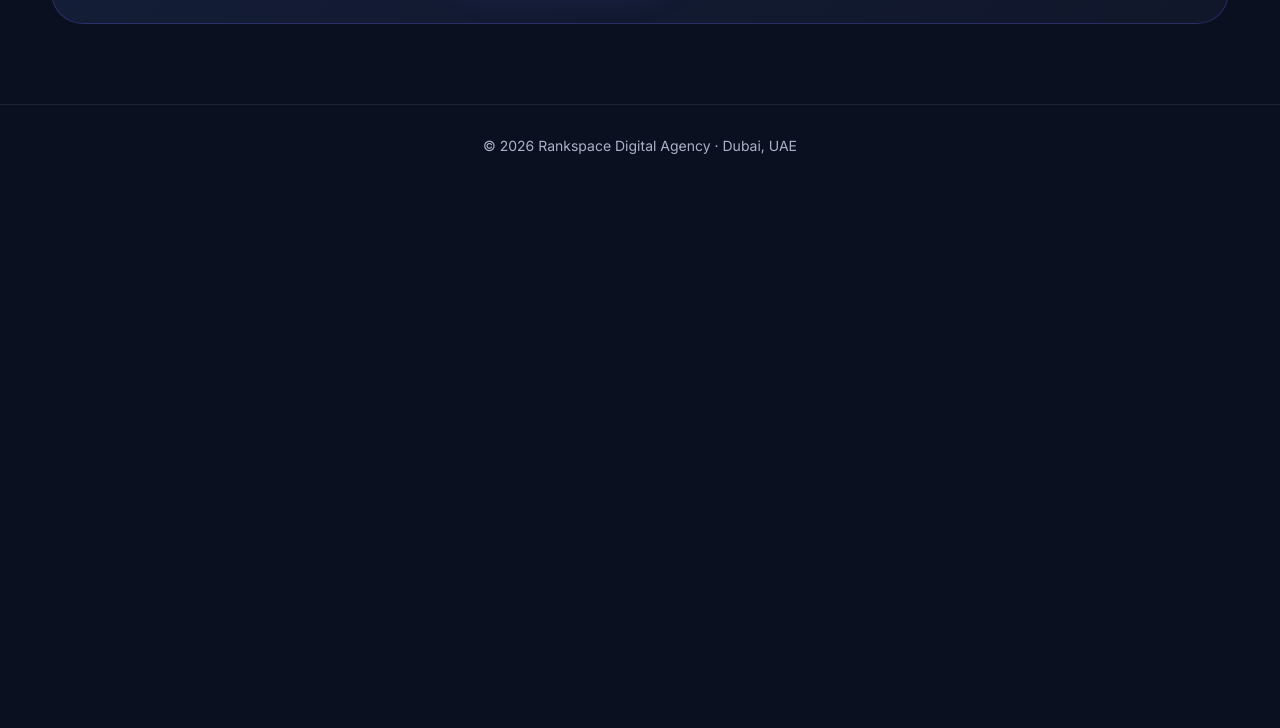
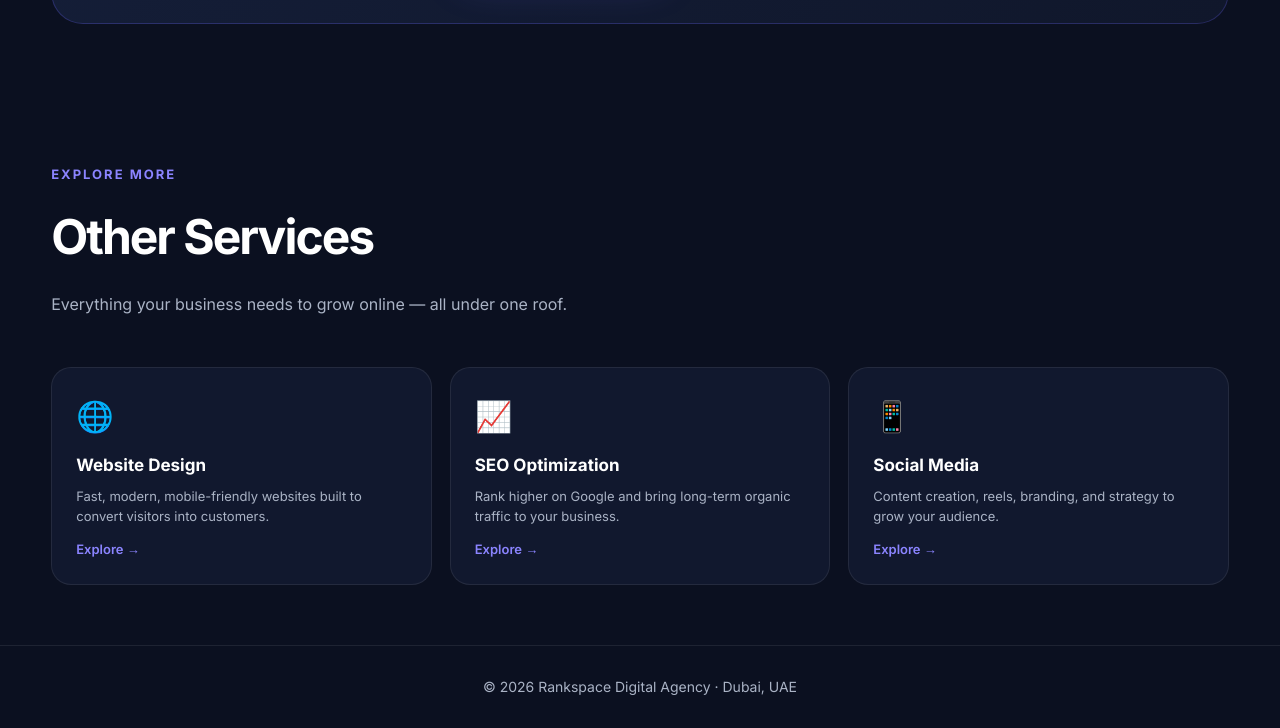
Before and after one commit to rankspacedubai/rankspacedubai.github.io, a plain HTML site: page paid-ads.html in a window 1280 px wide. Shown: the part 4819-5547 px from the top of the page. Before the commit the page ends 5007 px from the top, so only its background shows below. Drawn offline with Linux system fonts and the light colour scheme.

Commit message:
Update paid-ads.html

```diff
--- a/paid-ads.html
+++ b/paid-ads.html
@@ -96,6 +96,14 @@
     .cta-buttons{display:flex;gap:16px;justify-content:center;flex-wrap:wrap;}
     footer{border-top:1px solid var(--border);padding:30px 0;color:var(--muted);text-align:center;font-size:14px;}
     @media(max-width:900px){.nav-links{display:none;}.cta-box{padding:40px 24px;}.ad-types,.compare-grid{grid-template-columns:1fr;}}
+
+    .other-services{display:grid;grid-template-columns:repeat(auto-fit,minmax(220px,1fr));gap:18px;}
+    .other-service-card{background:var(--card);border:1px solid var(--border);border-radius:20px;padding:24px;transition:.3s;display:block;}
+    .other-service-card:hover{border-color:rgba(108,99,255,.4);transform:translateY(-4px);}
+    .other-service-card .os-icon{font-size:30px;margin-bottom:12px;}
+    .other-service-card h4{font-size:17px;margin-bottom:6px;}
+    .other-service-card p{color:var(--muted);font-size:13px;}
+    .other-service-card .os-link{color:var(--primary2);font-size:13px;font-weight:600;margin-top:12px;display:block;}
   </style>
 </head>
 <body>
@@ -298,6 +306,35 @@
   </div>
 </section>
 
+
+<section style="padding:60px 0;">
+  <div class="container">
+    <div class="section-label">Explore More</div>
+    <h2>Other Services</h2>
+    <p class="section-sub">Everything your business needs to grow online — all under one roof.</p>
+    <div class="other-services">
+      <a href="website-design.html" class="other-service-card">
+        <div class="os-icon">🌐</div>
+        <h4>Website Design</h4>
+        <p>Fast, modern, mobile-friendly websites built to convert visitors into customers.</p>
+        <span class="os-link">Explore →</span>
+      </a>
+      <a href="seo.html" class="other-service-card">
+        <div class="os-icon">📈</div>
+        <h4>SEO Optimization</h4>
+        <p>Rank higher on Google and bring long-term organic traffic to your business.</p>
+        <span class="os-link">Explore →</span>
+      </a>
+      <a href="social-media.html" class="other-service-card">
+        <div class="os-icon">📱</div>
+        <h4>Social Media</h4>
+        <p>Content creation, reels, branding, and strategy to grow your audience.</p>
+        <span class="os-link">Explore →</span>
+      </a>
+    </div>
+  </div>
+</section>
+
 <footer>
   <div class="container">© 2026 Rankspace Digital Agency · Dubai, UAE</div>
 </footer>
```
